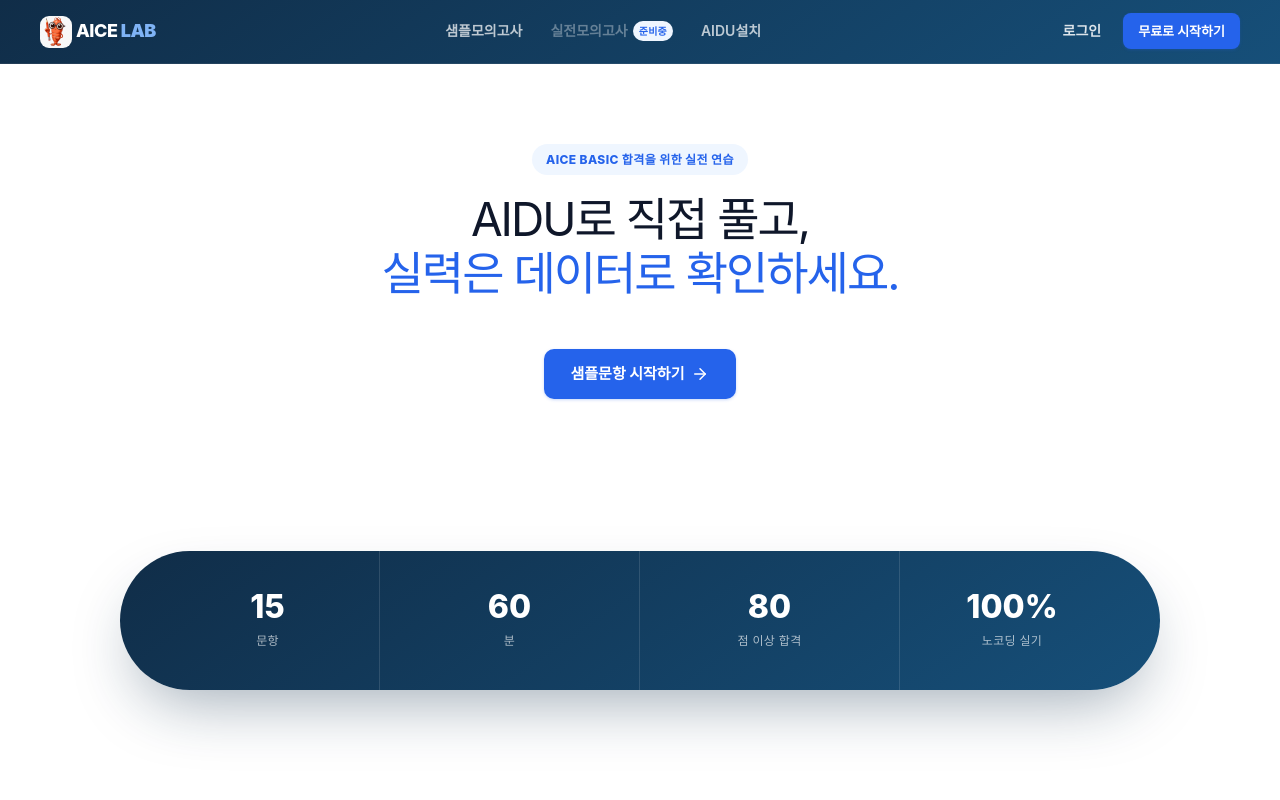
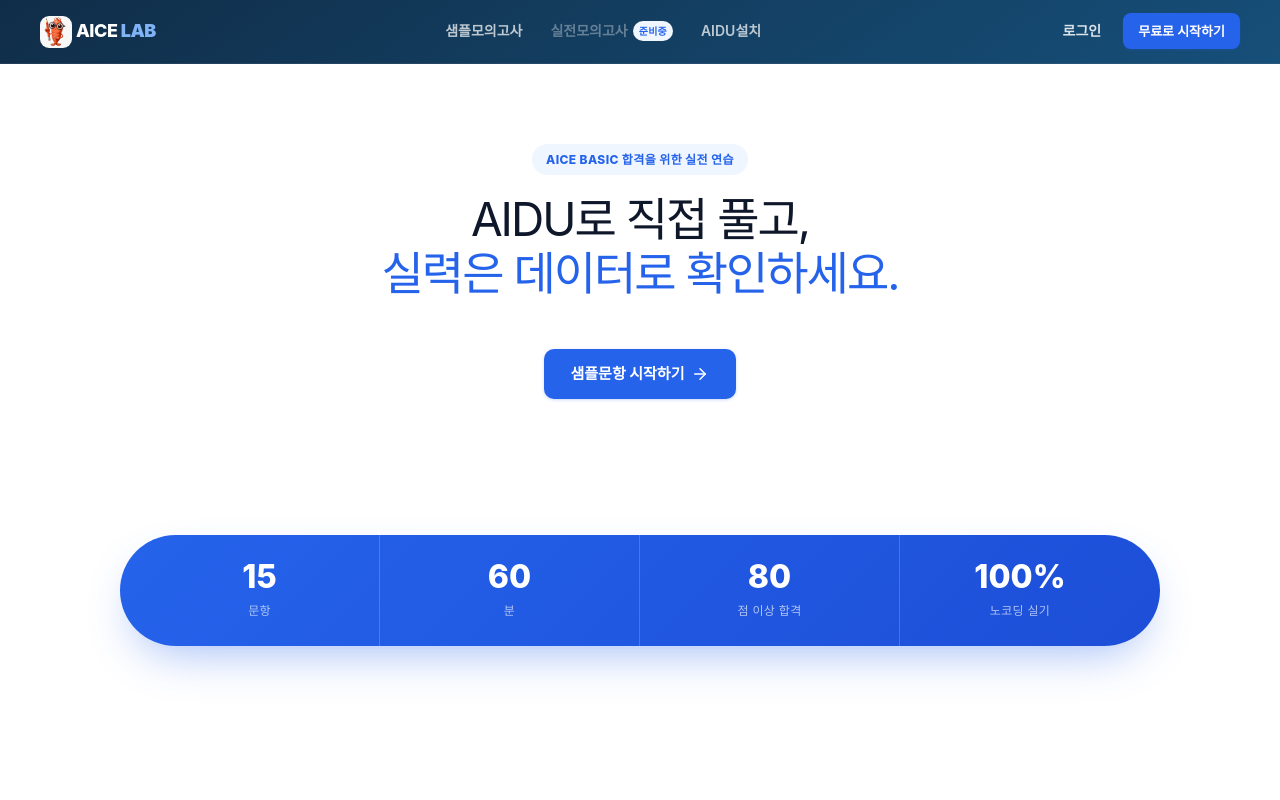
Before and after one commit to productengineerlee/aice-basic, a Next.js app: page / in a window 1280 px wide. Shown: the top 800 px of the page. Built offline with nearby package versions, Linux system fonts and the light colour scheme; no server answers.

Commit message:
fix: 통계 띠 캡슐 높이 축소 및 배경색을 브랜드 블루로 변경
캡슐이 너무 높아 보인다는 피드백에 따라 패딩/여백을 줄이고, 탑 메뉴(남색)와
구분되도록 배경을 기본 브랜드 블루 그라디언트로 변경.

```diff
--- a/src/app/globals.css
+++ b/src/app/globals.css
@@ -336,19 +336,19 @@
   display: grid;
   grid-template-columns: repeat(4, 1fr);
   max-width: 1040px;
-  margin: 72px auto;
-  border-radius: 72px;
+  margin: 56px auto;
+  border-radius: 56px;
   overflow: hidden;
-  background: linear-gradient(145deg, #102d48, #164f79);
-  box-shadow: 0 28px 64px -18px rgba(16, 45, 72, 0.4);
+  background: linear-gradient(135deg, var(--blue), var(--blue-h));
+  box-shadow: 0 20px 48px -16px rgba(37,99,235,0.45);
 }
 .exam-facts > div {
-  padding: 40px 24px;
+  padding: 26px 24px;
   text-align: center;
-  border-right: 1px solid rgba(255,255,255,0.12);
+  border-right: 1px solid rgba(255,255,255,0.18);
 }
-.exam-facts > div:first-child { padding-left: 60px; }
-.exam-facts > div:last-child { border-right: none; padding-right: 60px; }
+.exam-facts > div:first-child { padding-left: 44px; }
+.exam-facts > div:last-child { border-right: none; padding-right: 44px; }
 .exam-facts b { font-size: 32px; font-weight: 800; color: #fff; display: block; line-height: 1; }
 .exam-facts span { font-size: 12px; color: rgba(255,255,255,0.65); margin-top: 8px; display: block; letter-spacing: 0.3px; }
 
```
